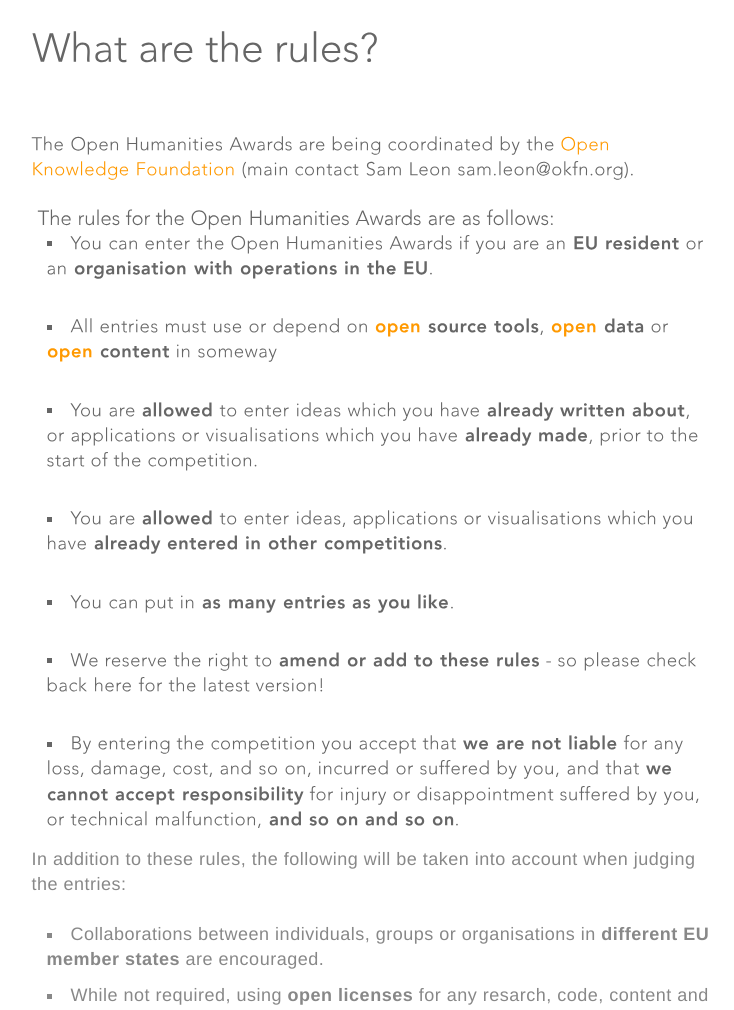
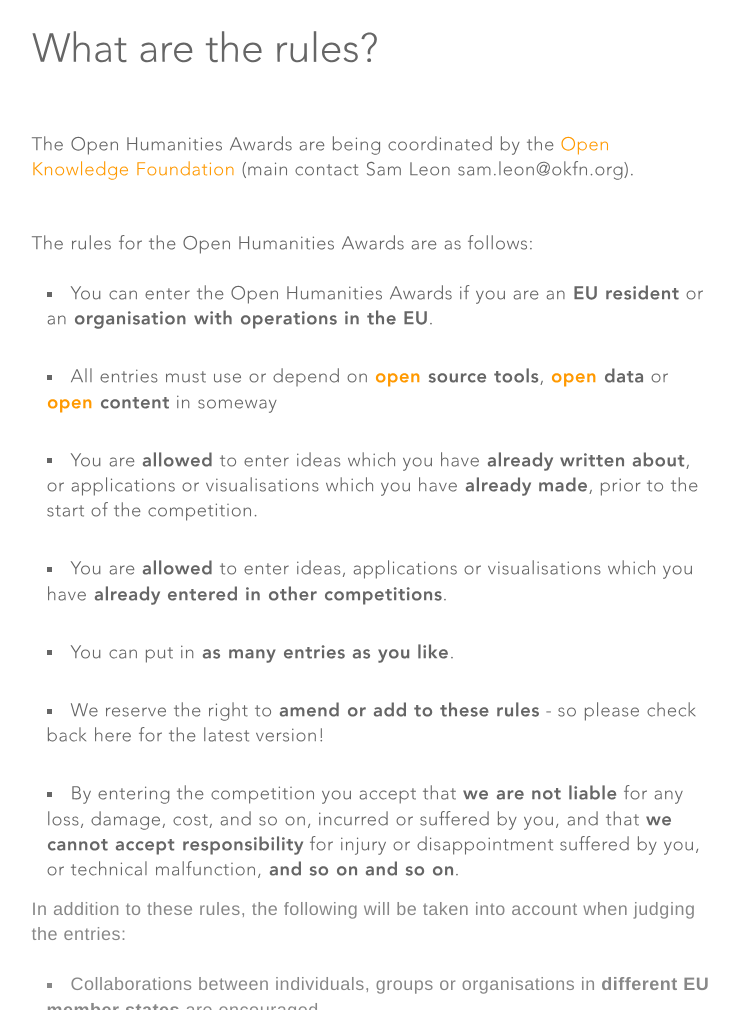
Before and after one commit to okfn/openhumanitiesawards.org, a plain HTML site: page index.html in a window 1280 px wide. Shown: the part 3060-4070 px from the top of the page, without its empty margins (386-1120 px from the left). Drawn offline with nearby package versions, Linux system fonts and the light colour scheme.

Commit message:
Update index.html

```diff
--- a/index.html
+++ b/index.html
@@ -130,7 +130,7 @@
 				<p><h3>
 			  <p>The Open Humanities Awards are being coordinated by the <a href="http://okfn.org/">Open Knowledge Foundation</a> (main contact Sam Leon sam.leon@okfn.org).</p>
 
-The rules for the Open Humanities Awards are as follows:
+<p>The rules for the Open Humanities Awards are as follows:
 
 					<li>You can enter the Open Humanities Awards if you are an <strong>EU resident</strong> or an <strong>organisation with operations in the EU</strong>.</li>
 					<li>All entries must use or depend on <strong><a href="http://www.opendefinition.org">open</a> source tools</strong>, <strong><a href="http://www.opendefinition.org">open</a> data</strong> or <strong><a href="http://www.opendefinition.org">open</a> content</strong> in someway</li>
```
